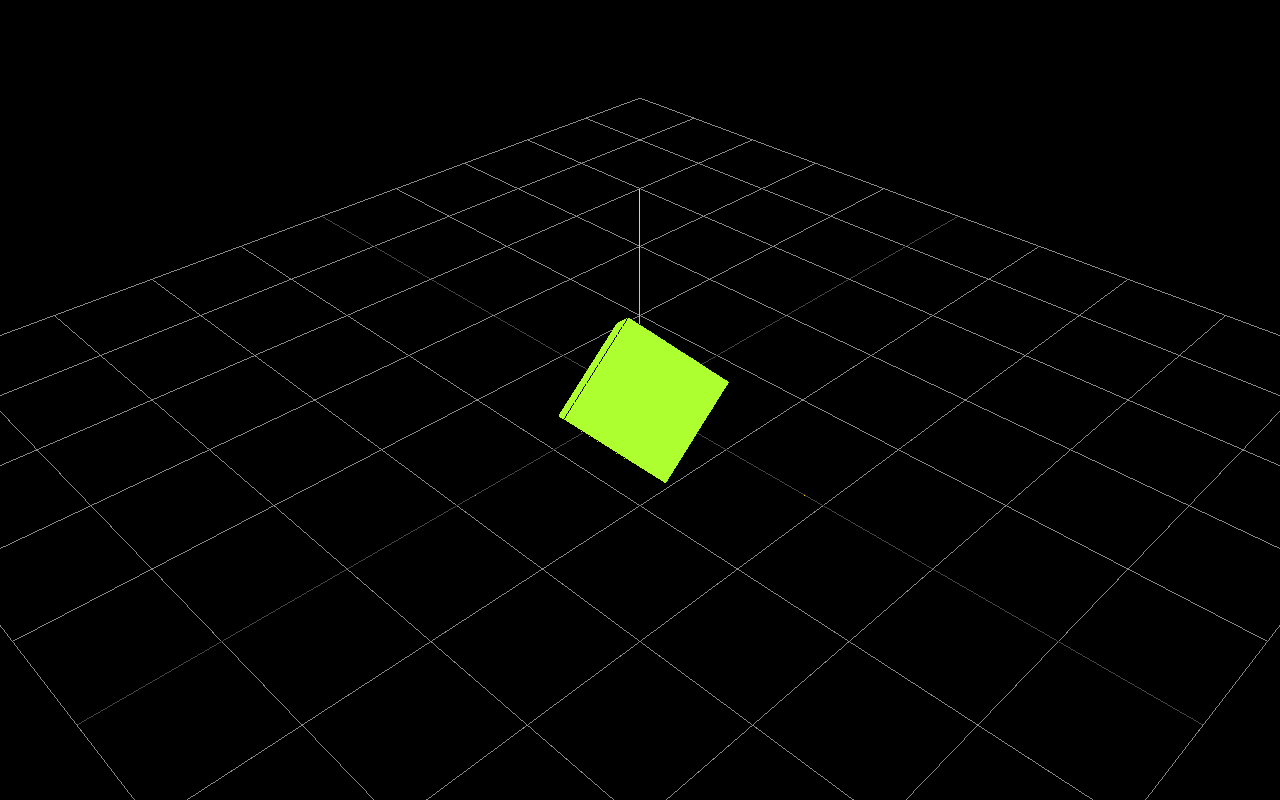
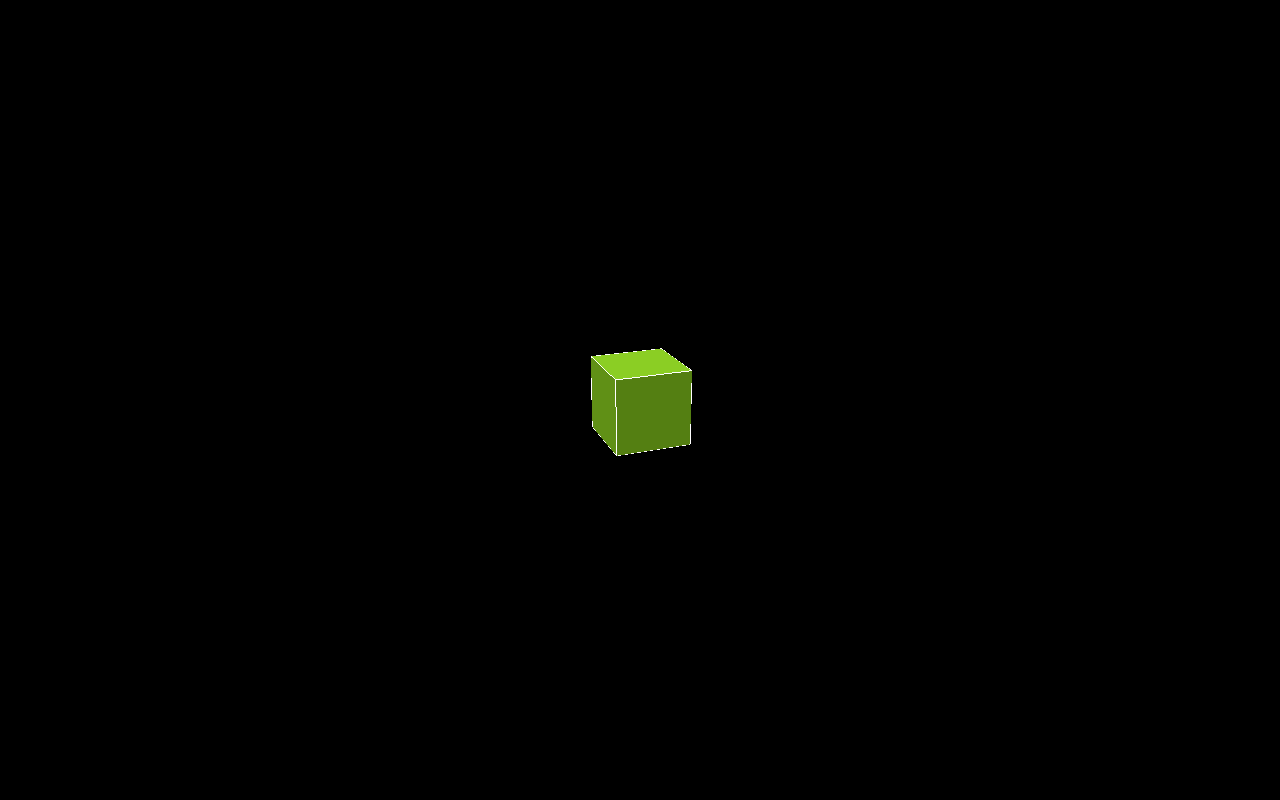
Before and after one commit to 97-vinash/Rotating_cube_00, a website built with Parcel: page src/index.html in a window 1280 px wide. Built offline with nearby package versions, Linux system fonts and the light colour scheme.

Commit message:
lighting & rotation
added lighting, standard material and smooth rotation after swiping and removed wired grid and axis

```diff
--- a/src/js/script.js
+++ b/src/js/script.js
@@ -11,27 +11,36 @@ document.body.appendChild(renderer.domElement);
 const scene = new THREE.Scene();
 
 const camera = new THREE.PerspectiveCamera(
-    37,
+    55,
     window.innerWidth / window.innerHeight,
     0.1,
     1000
 );
 
 const orbit = new OrbitControls(camera, renderer.domElement)
+orbit.enableDamping = true;
+orbit.dampingFactor = 0.04;
 
-const axesHelper = new THREE.AxesHelper(2);
-scene.add(axesHelper);
+// const axesHelper = new THREE.AxesHelper(2);
+// scene.add(axesHelper);
 
-camera.position.set(6, 6, 6);
-orbit.update();
+const hemiLight = new THREE.HemisphereLight(0xADFF2F, 0x000000, 2);
+scene.add(hemiLight);
+
+camera.position.set(0, 0, 10);
+
+// camera.rotation.y = Math.PI / 4;
 
 const boxGeometry = new THREE.BoxGeometry();
-const boxMaterial = new THREE.MeshBasicMaterial({color: 0xADFF2F});
+const boxMaterial = new THREE.MeshStandardMaterial({
+    color: 0xffffff,
+    flatShading: true
+}); //0xADFF2F - light green
 const box = new THREE.Mesh(boxGeometry, boxMaterial);
 // scene.add(box);
 
 const edgesGeometry = new EdgesGeometry(box.geometry);
-const edgesMaterial = new LineBasicMaterial({color: 0x000000});
+const edgesMaterial = new LineBasicMaterial({color: 0xffffff});
 const edges = new LineSegments(edgesGeometry, edgesMaterial);
 // scene.add(edges);
 
@@ -39,15 +48,17 @@ const boxGroup = new THREE.Group();
 boxGroup.add(box);
 boxGroup.add(edges);
 scene.add(boxGroup);
+// boxGroup.position.set(0, 1.5, 0);
 
-const gridHelper = new THREE.GridHelper();
-scene.add(gridHelper);
+// const gridHelper = new THREE.GridHelper();
+// scene.add(gridHelper);
 
 function animate() {
-    boxGroup.rotation.x += 0.04;
-    boxGroup.rotation.y += 0.04;
+    boxGroup.rotation.x += 0.0008;
+    boxGroup.rotation.y += 0.0008;
 
     renderer.render(scene, camera);
+    orbit.update();
 }
 
 renderer.setAnimationLoop(animate);
```
Also changed, not shown: dist/index.html, 4 other files.
